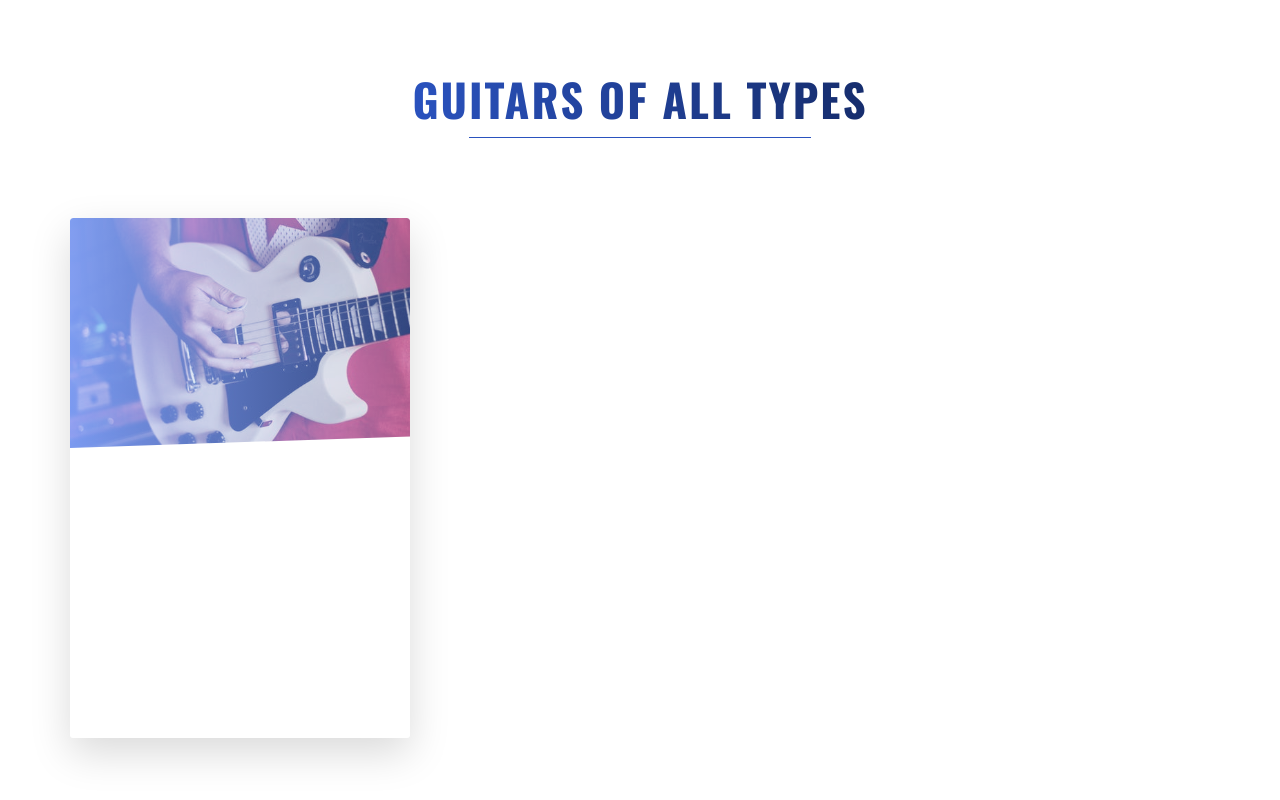
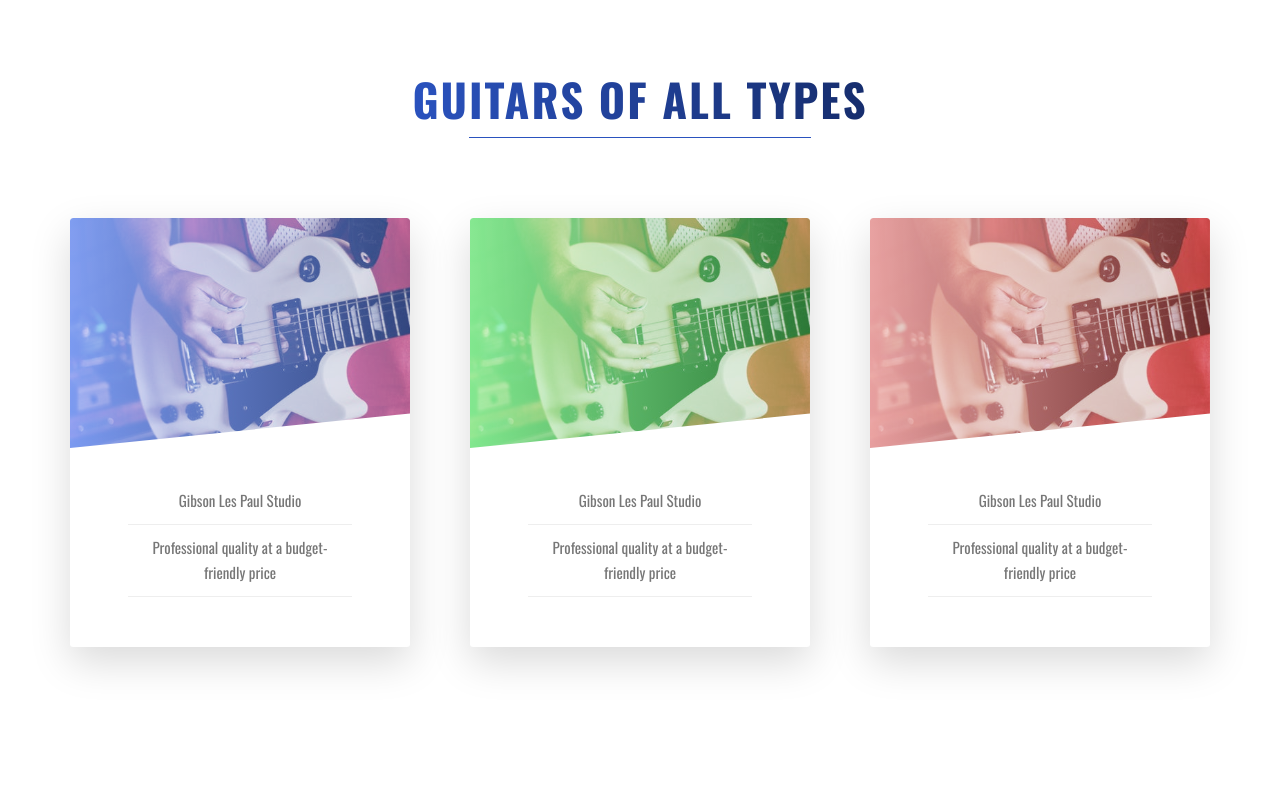
Before and after one commit to chrisdesilva/sweet-guitars, a website: page index.html in a window 1280 px wide. Shown: the part 1517-2317 px from the top of the page. After the commit the page ends 2264 px from the top, so only its background shows below. Drawn offline with nearby package versions, Linux system fonts and the light colour scheme.

Commit message:
Add cards to types section, update styles, add secondary and tertiary color vars

```diff
--- a/index.html
+++ b/index.html
@@ -58,6 +58,7 @@
         </div>
 
         <div class="row">
+
           <div class="col-1-of-3">
             <div class="card">
               <div class="card__side card__side--front">
@@ -69,22 +70,55 @@
                 </h4>
                 <div class="card__details">
                   <ul>
-                    <li></li>
-                    <li></li>
+                    <li>Gibson Les Paul Studio</li>
+                    <li>Professional quality at a budget-friendly price</li>
                     <li></li>
                   </ul>
                 </div>
               </div>
-              <div class="card__side card__side--back card__side--back-1">
-                <div class="card__cta">
-                  <div class="card__info-box">
-                    <p class="card__info-more">Gibson Les Paul</p>
-                  </div>
-                  <a href="#" class="btn btn--blue">More info</a>
+            </div>
+          </div>
+
+          <div class="col-1-of-3">
+            <div class="card">
+              <div class="card__side card__side--front">
+                <div class="card__picture card__picture--2">
+                  &nbsp;
+                </div>
+                <h4 class="card__heading">
+                  <span class="card__heading-span card__heading-span--2"></span>
+                </h4>
+                <div class="card__details">
+                  <ul>
+                    <li>Gibson Les Paul Studio</li>
+                    <li>Professional quality at a budget-friendly price</li>
+                    <li></li>
+                  </ul>
                 </div>
               </div>
             </div>
           </div>
+
+          <div class="col-1-of-3">
+            <div class="card">
+              <div class="card__side card__side--front">
+                <div class="card__picture card__picture--3">
+                  &nbsp;
+                </div>
+                <h4 class="card__heading">
+                  <span class="card__heading-span card__heading-span--3"></span>
+                </h4>
+                <div class="card__details">
+                  <ul>
+                    <li>Gibson Les Paul Studio</li>
+                    <li>Professional quality at a budget-friendly price</li>
+                    <li></li>
+                  </ul>
+                </div>
+              </div>
+            </div>
+          </div>
+
         </div>
 
       </section>
--- a/sass/abstracts/_vars.scss
+++ b/sass/abstracts/_vars.scss
@@ -12,6 +12,14 @@
 $primary-color-light: #6a8dee;
 $primary-color-dark: #162d6d;
 
+$secondary-color: #2abe3e;
+$secondary-color-light: #71e480;
+$secondary-color-dark: #0f661b;
+
+$tertiary-color: #be2a2a;
+$tertiary-color-light: #e49292;
+$tertiary-color-dark: #580f0f;
+
 //FONTS
 $font-name: 'Oswald', sans-serif;
 $font-size-default: 2rem;
--- a/sass/components/_card.scss
+++ b/sass/components/_card.scss
@@ -1,17 +1,18 @@
 .card {
-  perspective: 150rem;
-  -moz-perspective: 150rem;
   position: relative;
-  height: 52rem;
+  height: auto;
+  transition: all 300ms;
+
+  &:hover {
+    transform: scale(1.1);
+  }
 
   &__side {
-    height: 52rem;
-    transition: all 600ms ease;
-    position: absolute;
+    height: auto;
+    position: relative;
     top: 0;
     left: 0;
     width: 100%;
-    backface-visibility: hidden;
     border-radius: 3px;
     overflow: hidden;
     box-shadow: 0 1.5rem 4rem rgba($black, .15);
@@ -19,18 +20,6 @@
     &--front {
       background-color: $white;
     }
-
-    &--back {
-      transform: rotateY(180deg);
-    }
-  }
-
-  &:hover &__side--front {
-    transform: rotateY(-180deg);
-  }
-
-  &:hover &__side--back {
-    transform: rotateY(0);
   }
 
   &__picture {
@@ -38,12 +27,40 @@
     height: 23rem;
     background-blend-mode: screen;
     -webkit-clip-path: polygon(0 0, 100% 0, 100% 95%, 0 100%);
-    clip-path: polygon(0 0, 100% 0, 100% 95%, 0 100%);
+    clip-path: polygon(0 0, 100% 0, 100% 85%, 0 100%);
     border-top-left-radius: 3px;
     border-top-right-radius: 3px;
 
     &--1 {
       background-image: linear-gradient(to right, $primary-color-light, $primary-color-dark), url(../img/gibson-lp.jpg);
     }
+
+    &--2 {
+      background-image: linear-gradient(to right, $secondary-color-light, $secondary-color-dark), url(../img/gibson-lp.jpg);
+    }
+
+    &--3 {
+      background-image: linear-gradient(to right, $tertiary-color-light, $tertiary-color-dark), url(../img/gibson-lp.jpg);
+    }
+  }
+
+  &__details {
+    padding: 3rem;
+
+    ul {
+      list-style: none;
+      width: 80%;
+      margin: 0 auto;
+
+      li {
+        text-align: center;
+        font-size: 1.5rem;
+        padding: 1rem;
+
+        &:not(:last-child) {
+          border-bottom: 1px solid $light-gray-2;
+        }
+      }
+    }
   }
 }
```
Also changed, not shown: css/style.css.
